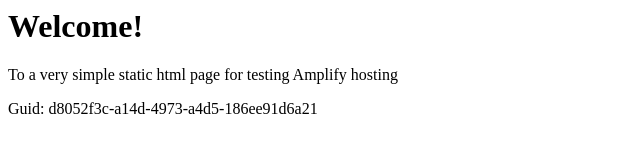
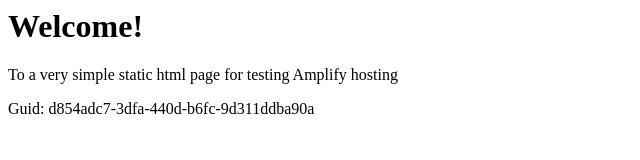
Before and after one commit to aws-aemilia-pdx/Github-PR-Commit-Integration-Test-DoNotTouch-GithubWebhookPreviewCanaryTest-v1-preprod-us-west-2, a website: page src/index.html in a window 1280 px wide. Shown: the full height of the page, 0-640 px from the left. Drawn offline with Linux system fonts and the light colour scheme.

Commit message:
commit from integ tests

```diff
--- a/src/index.html
+++ b/src/index.html
@@ -12,6 +12,6 @@
 <body>
     <h1>Welcome!</h1>
     <p>To a very simple static html page for testing Amplify hosting</p>
-    <p>Guid: d8052f3c-a14d-4973-a4d5-186ee91d6a21</p></body>
+    <p>Guid: d854adc7-3dfa-440d-b6fc-9d311ddba90a</p></body>
 
 </html>
```
